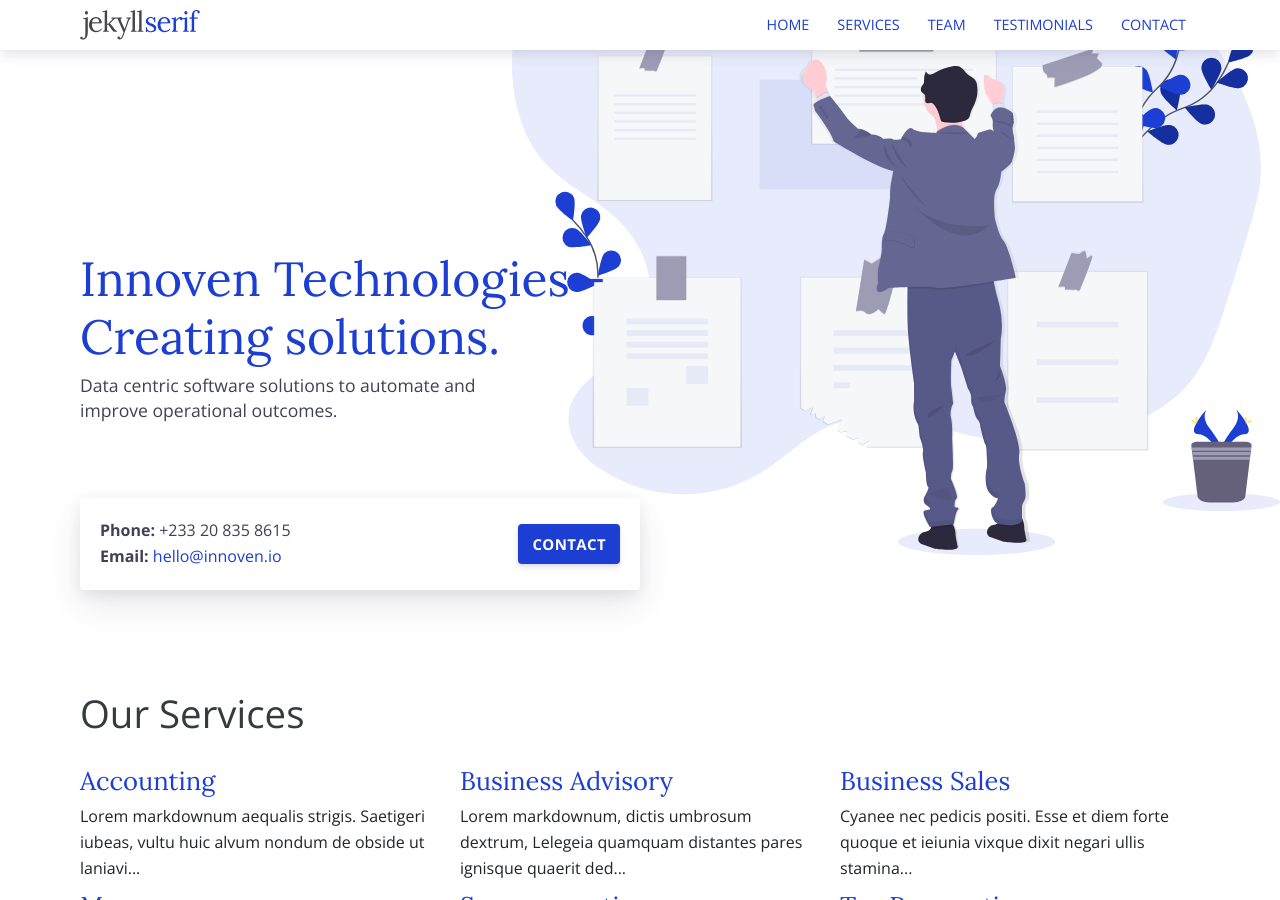
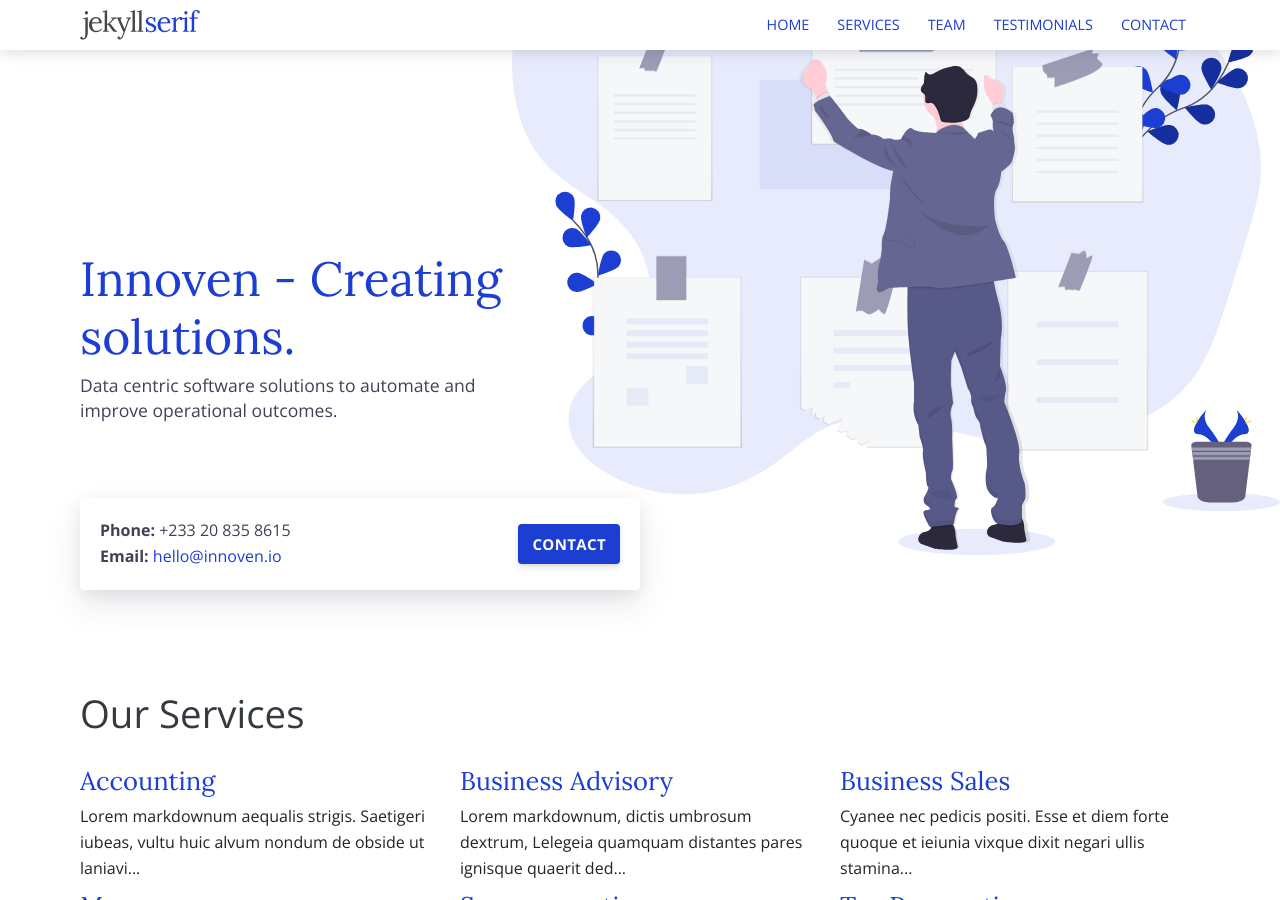
Before and after one commit to innoven-io/innoven-io.github.io, a Jekyll site: the page built from index.html, in a window 1280 px wide and 900 px high. Built offline with Jekyll 4.4.1, drawn with Linux system fonts in a browser that asks for light colours.

Commit message:
Update index.html

```diff
--- a/index.html
+++ b/index.html
@@ -6,7 +6,7 @@ bodyClass: page-home
 
 <div class="intro pb-4">
   <div class="container">
-    <h1>Innoven Technologies - Creating solutions.</h1>
+    <h1>Innoven - Creating solutions.</h1>
     <p>Data centric software solutions to automate and improve operational outcomes.</p>
   </div>
 </div>
```
